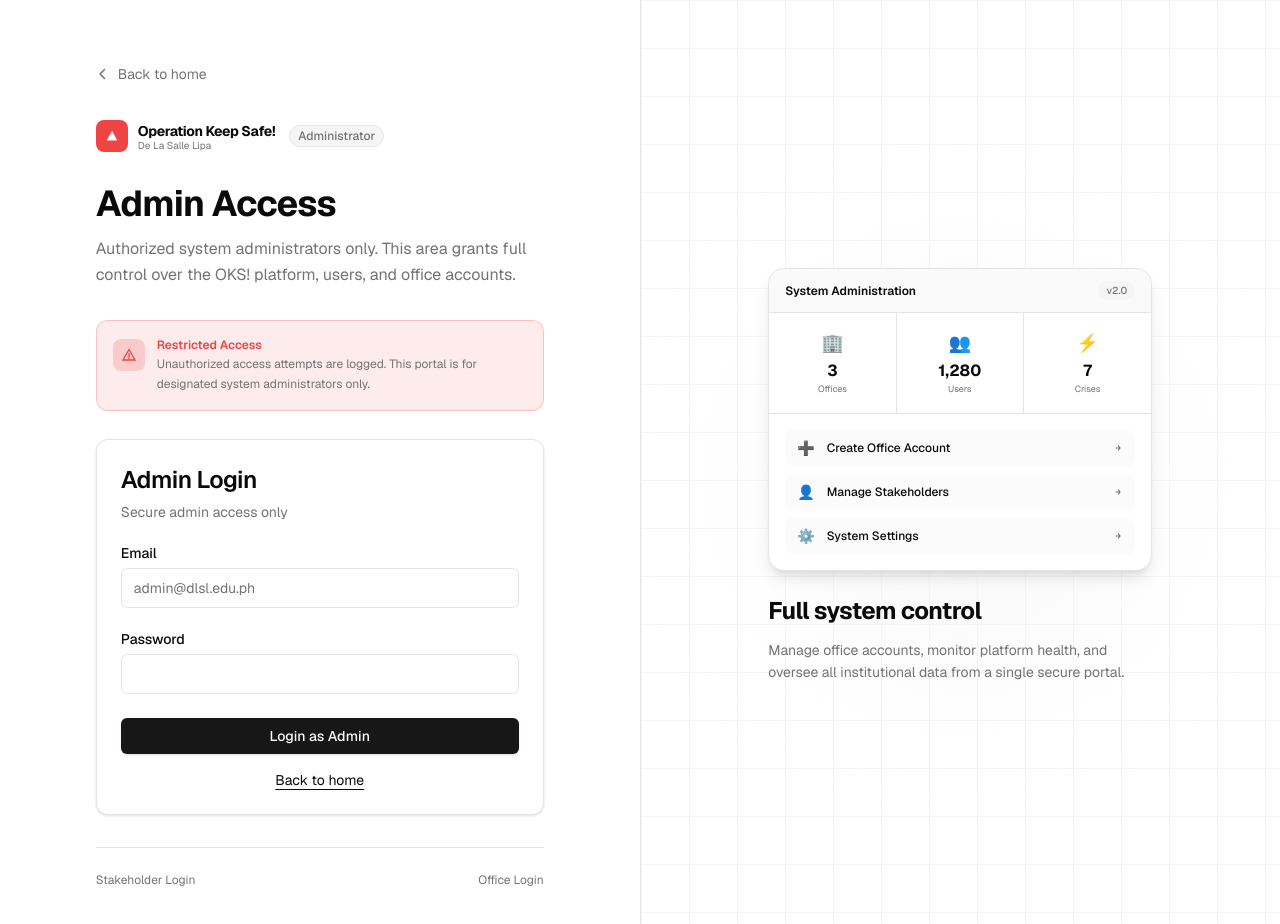
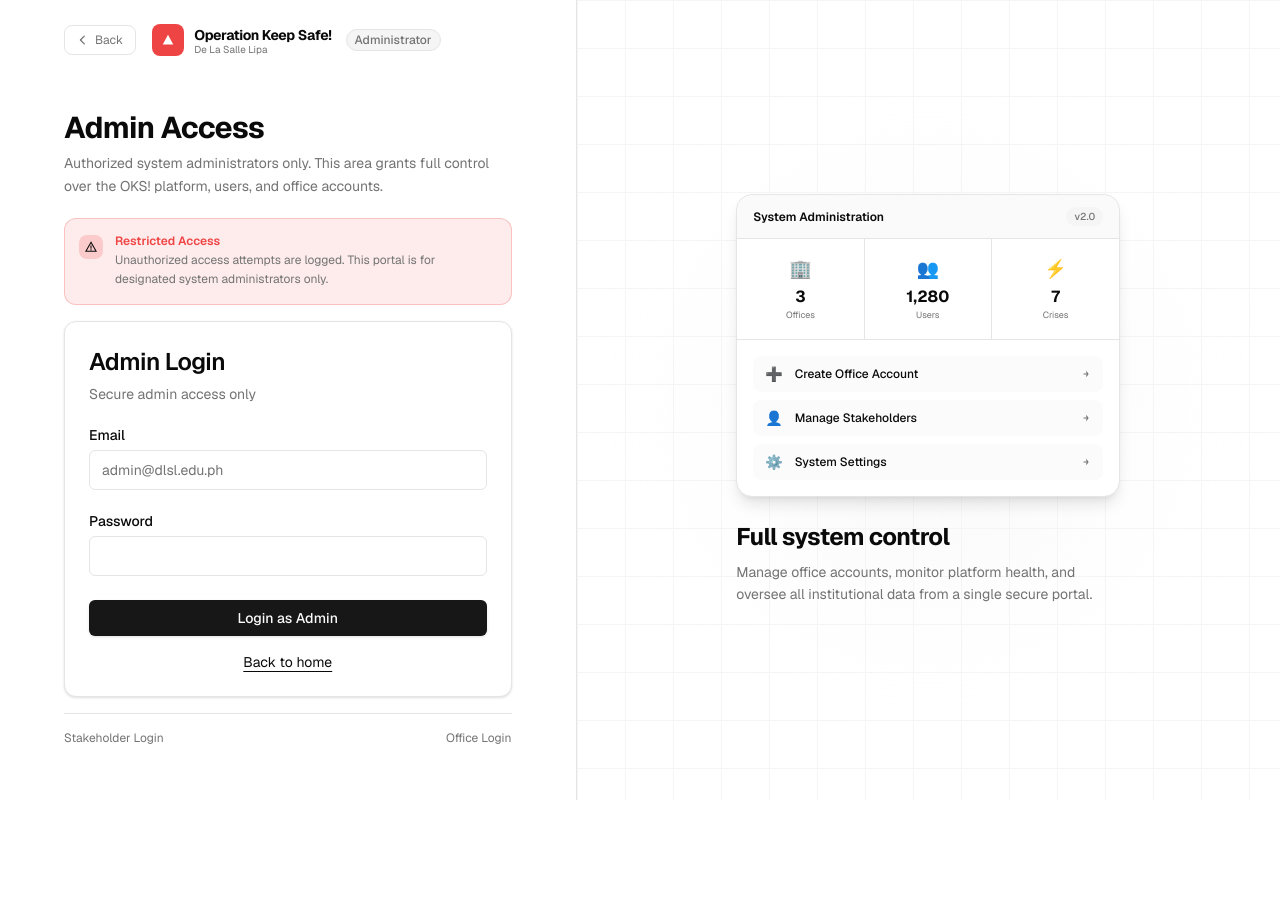
Before and after one commit to luisantonioj/oks, a Next.js app: page /login-portal in a window 1280 px wide. Shown: the top 924 px of the page. After the commit the page ends 800 px from the top, so only its background shows below. Built offline with nearby package versions, Linux system fonts and the light colour scheme; no server answers.

Commit message:
Enhanced UI for Admin Login

```diff
--- a/app/(auth)/login-portal/page.tsx
+++ b/app/(auth)/login-portal/page.tsx
@@ -5,35 +5,31 @@
 import Link from "next/link";
 
 export default async function LoginPortalPage() {
-  // 1. Session Checks (Zero-Flash Redirects) — UNCHANGED
   const cookieStore = await cookies();
   if (cookieStore.get("oks_admin_session")?.value === "authenticated") {
     redirect("/portal/dashboard");
   }
 
-  // 2. Render UI
   return (
     <div className="min-h-screen flex bg-background">
 
       {/* ── Left: Form Panel ── */}
-      <div className="flex-1 flex items-center justify-center px-8 py-16 xl:px-16">
-        <div className="w-full max-w-md">
+      <div className="flex-1 flex flex-col overflow-y-auto">
 
-          {/* Back link */}
-          <div className="mb-8">
+        {/* Top row: back button LEFT + logo RIGHT on same horizontal line */}
+        <div className="flex-shrink-0 flex items-center gap-4 px-8 xl:px-16 pt-6 pb-0">
           <Link
             href="/"
-              className="inline-flex items-center gap-2 text-sm text-muted-foreground hover:text-foreground transition-colors"
+            className="inline-flex items-center gap-1.5 text-xs text-muted-foreground hover:text-foreground transition-colors border border-border bg-background px-3 py-1.5 rounded-lg hover:bg-accent flex-shrink-0"
           >
-              <svg width="14" height="14" viewBox="0 0 14 14" fill="none">
+            <svg width="12" height="12" viewBox="0 0 14 14" fill="none">
               <path d="M8.5 2.5L4 7l4.5 4.5" stroke="currentColor" strokeWidth="1.5" strokeLinecap="round" strokeLinejoin="round" />
             </svg>
-              Back to home
+            Back
           </Link>
-          </div>
 
-          {/* Logo + badge */}
-          <div className="flex items-center gap-2.5 mb-8">
+          {/* Logo — same row as back button */}
+          <div className="flex items-center gap-2.5">
             <div className="w-8 h-8 rounded-lg bg-destructive flex items-center justify-center flex-shrink-0">
               <svg width="14" height="14" viewBox="0 0 16 16" fill="none">
                 <path d="M8 2L14 13H2L8 2Z" fill="white" />
@@ -41,95 +37,79 @@
             </div>
             <div className="leading-none">
               <p className="text-sm font-bold tracking-tight">Operation Keep Safe!</p>
-              <p className="text-[10px] text-muted-foreground font-normal">De La Salle Lipa</p>
+              <p className="text-[10px] text-muted-foreground">De La Salle Lipa</p>
             </div>
             <span className="ml-1 text-xs font-medium bg-muted text-muted-foreground border border-border px-2 py-0.5 rounded-full">
               Administrator
             </span>
           </div>
+        </div>
+
+        {/* Centered form content */}
+        <div className="flex-1 flex items-center justify-center px-8 xl:px-16 py-8">
+          <div className="w-full max-w-md">
 
             {/* Heading */}
-          <div className="mb-8">
-            <h1 className="text-4xl font-bold tracking-tight mb-3">
-              Admin Access
-            </h1>
-            <p className="text-muted-foreground text-base leading-relaxed">
+            <div className="mb-5">
+              <h1 className="text-3xl font-bold tracking-tight mb-1.5">Admin Access</h1>
+              <p className="text-muted-foreground text-sm leading-relaxed">
                 Authorized system administrators only. This area grants full control
                 over the OKS! platform, users, and office accounts.
               </p>
             </div>
 
             {/* Warning strip */}
-          <div className="flex items-start gap-3 bg-destructive/10 border border-destructive/25 rounded-xl p-4 mb-7">
-            <div className="w-8 h-8 rounded-lg bg-destructive/20 flex items-center justify-center flex-shrink-0 mt-0.5">
-              <svg width="14" height="14" viewBox="0 0 14 14" fill="none">
-                <path d="M7 1.5L13 12H1L7 1.5Z" stroke="currentColor" strokeWidth="1.3" className="text-destructive" />
-                <path d="M7 5.5v3M7 10v.5" stroke="currentColor" strokeWidth="1.3" strokeLinecap="round" className="text-destructive" />
+            <div className="flex items-start gap-3 bg-destructive/10 border border-destructive/25 rounded-xl p-3.5 mb-4">
+              <div className="w-6 h-6 rounded-lg bg-destructive/20 flex items-center justify-center flex-shrink-0 mt-0.5">
+                <svg width="12" height="12" viewBox="0 0 14 14" fill="none">
+                  <path d="M7 1.5L13 12H1L7 1.5Z" stroke="currentColor" strokeWidth="1.3" />
+                  <path d="M7 5.5v3M7 10v.5" stroke="currentColor" strokeWidth="1.3" strokeLinecap="round" />
                 </svg>
               </div>
               <div>
-              <p className="text-xs font-semibold text-destructive mb-0.5">
-                Restricted Access
-              </p>
+                <p className="text-xs font-semibold text-destructive mb-0.5">Restricted Access</p>
                 <p className="text-xs text-muted-foreground leading-relaxed">
-                Unauthorized access attempts are logged. This portal is for
-                designated system administrators only.
+                  Unauthorized access attempts are logged. This portal is for designated system administrators only.
                 </p>
               </div>
             </div>
 
             {/* Form */}
-          <div className="mb-8">
+            <div className="mb-4">
               <AdminLoginForm />
             </div>
 
             {/* Footer links */}
-          <div className="pt-6 border-t border-border flex items-center justify-between">
-            <Link
-              href="/login"
-              className="text-xs text-muted-foreground hover:text-foreground transition-colors"
-            >
+            <div className="pt-4 border-t border-border flex items-center justify-between">
+              <Link href="/login" className="text-xs text-muted-foreground hover:text-foreground transition-colors">
                 Stakeholder Login
               </Link>
-            <Link
-              href="/login-office"
-              className="text-xs text-muted-foreground hover:text-foreground transition-colors"
-            >
+              <Link href="/login-office" className="text-xs text-muted-foreground hover:text-foreground transition-colors">
                 Office Login
               </Link>
             </div>
 
           </div>
         </div>
+      </div>
 
       {/* ── Right: Illustration Panel ── */}
       <div className="hidden lg:flex flex-1 bg-card border-l border-border items-center justify-center p-8 xl:p-16 relative overflow-hidden">
-        {/* Subtle grid */}
         <div className="absolute inset-0 pointer-events-none" style={{
           backgroundImage: "linear-gradient(to right, hsl(var(--border)) 1px, transparent 1px), linear-gradient(to bottom, hsl(var(--border)) 1px, transparent 1px)",
           backgroundSize: "48px 48px",
-          opacity: 0.4,
+          opacity: 0.35,
         }} />
         <div className="absolute top-1/2 left-1/2 -translate-x-1/2 -translate-y-1/2 w-96 h-96 rounded-full bg-muted/50 blur-3xl pointer-events-none" />
 
         <div className="relative z-10 w-full max-w-sm">
-          {/* Admin panel mock */}
           <div className="bg-background rounded-2xl border border-border shadow-lg overflow-hidden mb-6">
-            {/* Top bar */}
             <div className="bg-muted/50 border-b border-border px-4 py-3 flex items-center justify-between">
               <p className="text-xs font-semibold">System Administration</p>
-              <span className="text-[10px] font-medium bg-muted text-muted-foreground px-2 py-0.5 rounded-full">
-                v2.0
-              </span>
+              <span className="text-[10px] font-medium bg-muted text-muted-foreground px-2 py-0.5 rounded-full">v2.0</span>
             </div>
-
-            {/* Stats row */}
             <div className="grid grid-cols-3 border-b border-border">
-              {[
-                { v: "3", l: "Offices", icon: "🏢" },
-                { v: "1,280", l: "Users", icon: "👥" },
-                { v: "7", l: "Crises", icon: "⚡" },
-              ].map((s) => (
+              {[{ v: "3", l: "Offices", icon: "🏢" }, { v: "1,280", l: "Users", icon: "👥" }, { v: "7", l: "Crises", icon: "⚡" }].map((s) => (
                 <div key={s.l} className="py-4 text-center border-r border-border last:border-r-0">
                   <div className="text-lg mb-0.5">{s.icon}</div>
                   <p className="text-base font-bold">{s.v}</p>
@@ -137,14 +117,8 @@
                 </div>
               ))}
             </div>
-
-            {/* Action list */}
             <div className="p-4 space-y-2">
-              {[
-                { label: "Create Office Account", icon: "➕" },
-                { label: "Manage Stakeholders", icon: "👤" },
-                { label: "System Settings", icon: "⚙️" },
-              ].map((a) => (
+              {[{ label: "Create Office Account", icon: "➕" }, { label: "Manage Stakeholders", icon: "👤" }, { label: "System Settings", icon: "⚙️" }].map((a) => (
                 <div key={a.label} className="flex items-center gap-3 py-2 px-3 rounded-lg bg-muted/40">
                   <span className="text-sm">{a.icon}</span>
                   <span className="text-xs font-medium flex-1 text-left">{a.label}</span>
@@ -155,17 +129,12 @@
               ))}
             </div>
           </div>
-
-          <h2 className="text-2xl font-bold tracking-tight mb-3">
-            Full system control
-          </h2>
+          <h2 className="text-2xl font-bold tracking-tight mb-2">Full system control</h2>
           <p className="text-sm text-muted-foreground leading-relaxed">
-            Manage office accounts, monitor platform health, and oversee all
-            institutional data from a single secure portal.
+            Manage office accounts, monitor platform health, and oversee all institutional data from a single secure portal.
           </p>
         </div>
       </div>
-
     </div>
   );
 }
```
Lines whose indentation alone changed are shown as unchanged.
